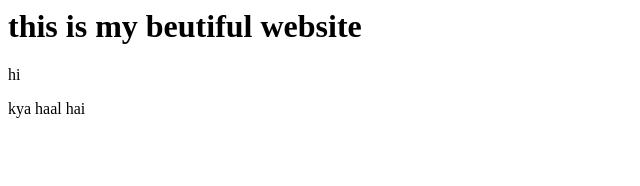
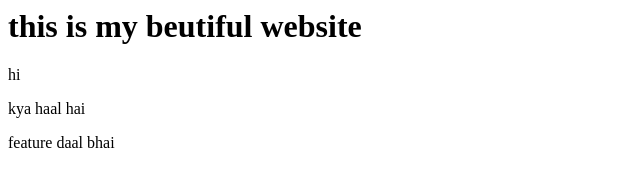
Before and after one commit to HaRsHp017/first, a plain HTML site: page index.html in a window 1280 px wide. Shown: the whole page, without its empty margins (0-640 px from the left). Drawn offline with Linux system fonts and the light colour scheme.

Commit message:
added feature 1

```diff
--- a/index.html
+++ b/index.html
@@ -3,5 +3,5 @@
 <h1>this is my beutiful website</h1>
 <p>hi</p>
 <p>kya haal hai</p>
-
+<p>feature daal bhai</p>
 </html>
```
